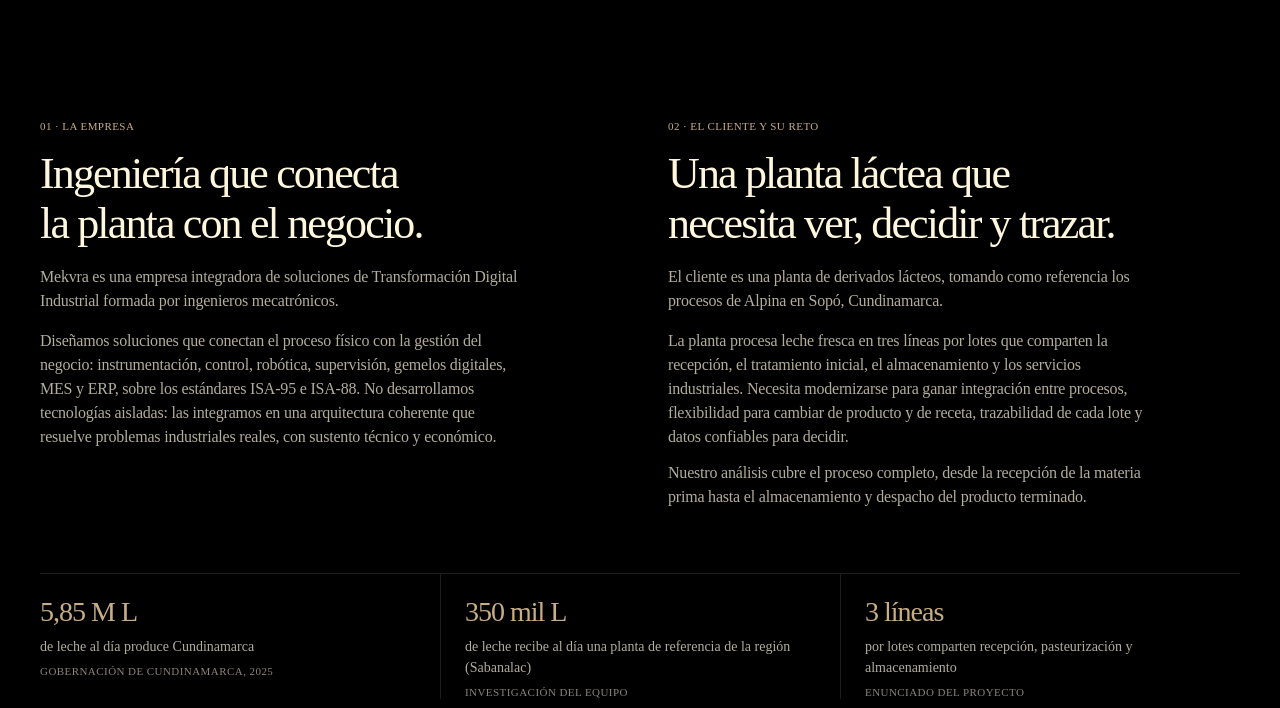
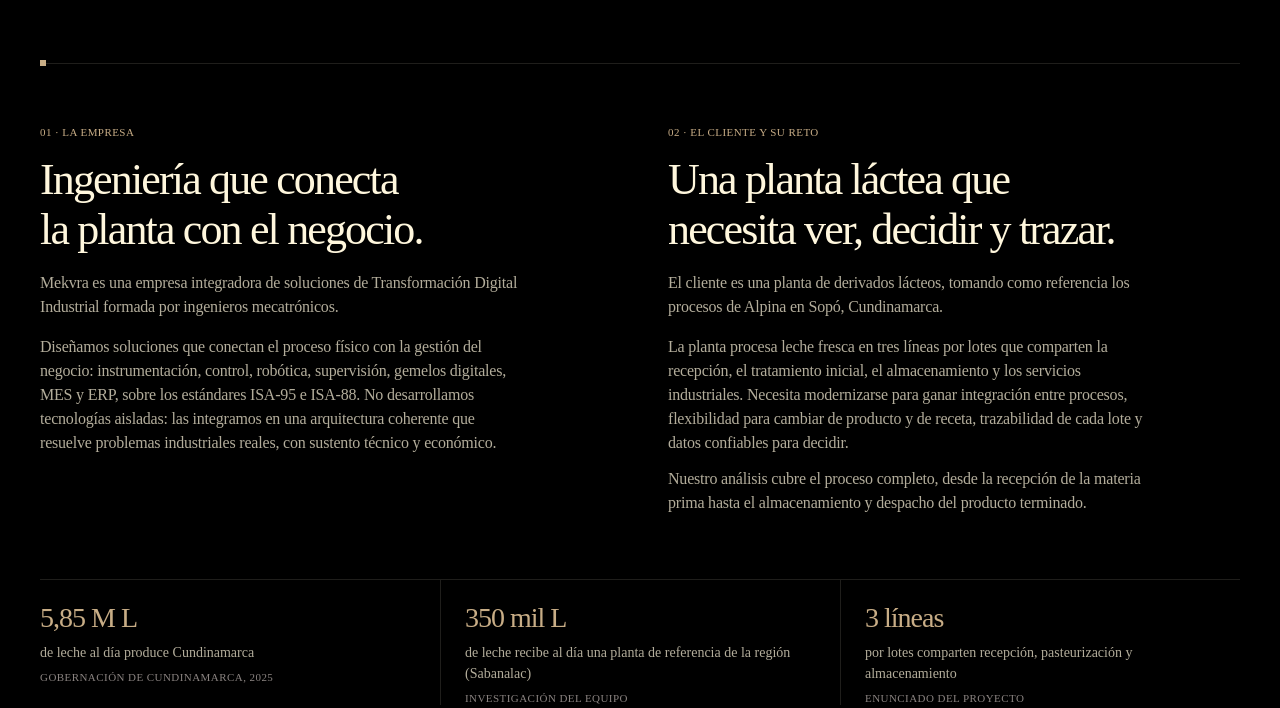
Before and after one commit to Mekvra/proyecto-integrador, an Astro site in the folder web/: page / in a window 1280 px wide. Shown: the part 800-1508 px from the top of the page. Built offline with nearby package versions, Linux system fonts and the light colour scheme; Astro itself is replaced by a stand-in of ours.

Commit message:
Página web

```diff
--- a/web/src/styles/global.css
+++ b/web/src/styles/global.css
@@ -114,8 +114,20 @@ html {
   padding: 0 var(--gutter);
 }
 
+/* Cada sección empieza con una línea fina (del ancho del contenido) y una tesela
+   champaña al inicio, a mitad del espacio entre secciones. */
 .section {
-  padding-top: var(--section-gap);
+  padding-top: calc(var(--section-gap) / 2);
+}
+
+.section::before {
+  content: '';
+  display: block;
+  height: 6px;
+  margin-bottom: calc(var(--section-gap) / 2);
+  background:
+    linear-gradient(var(--gold), var(--gold)) left center / 6px 6px no-repeat,
+    linear-gradient(var(--cream-12), var(--cream-12)) left center / 100% 1px no-repeat;
 }
 
 .mono {
```
Also changed, not shown: DESIGN.md (+3 -0 lines).
